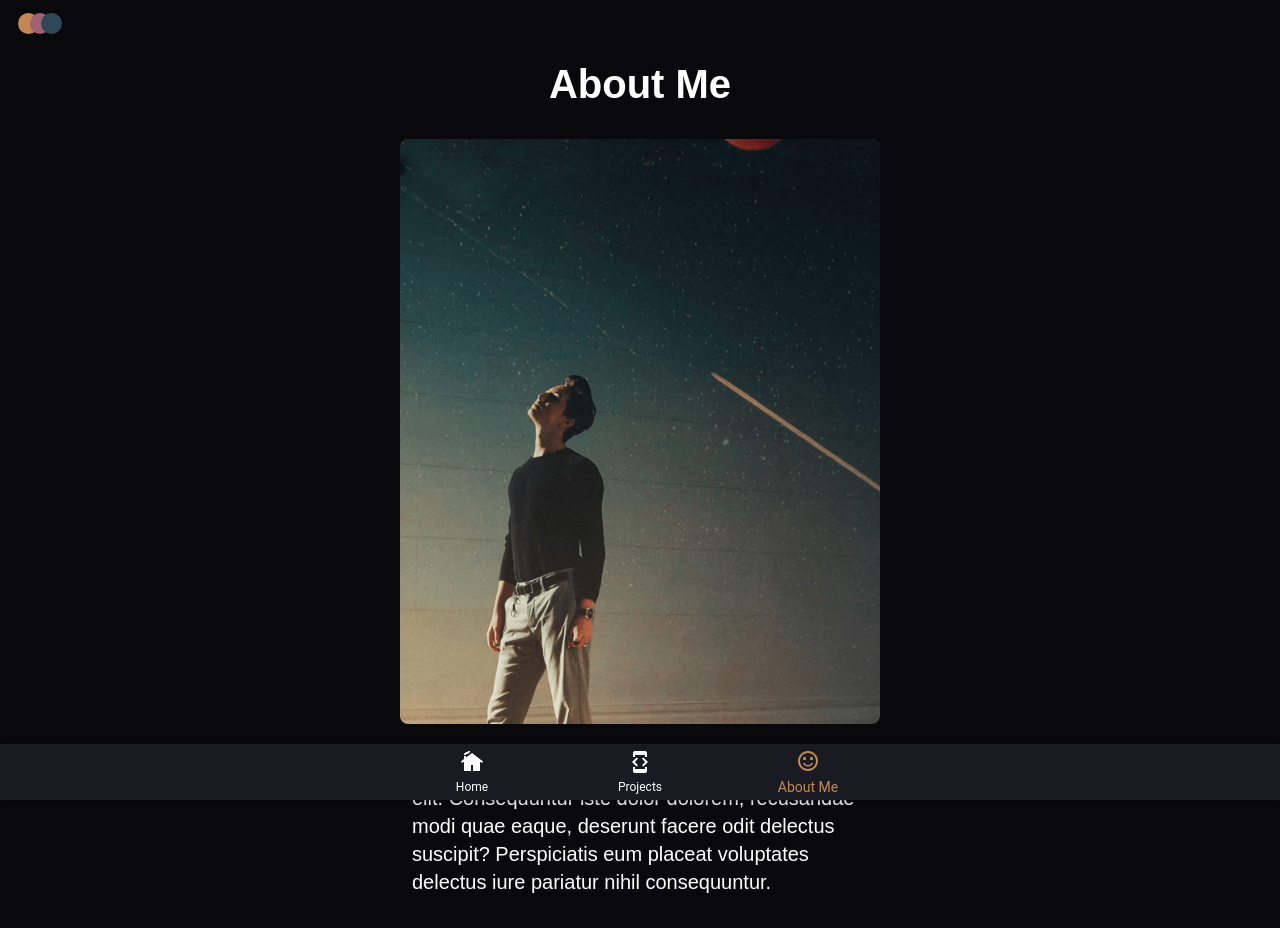
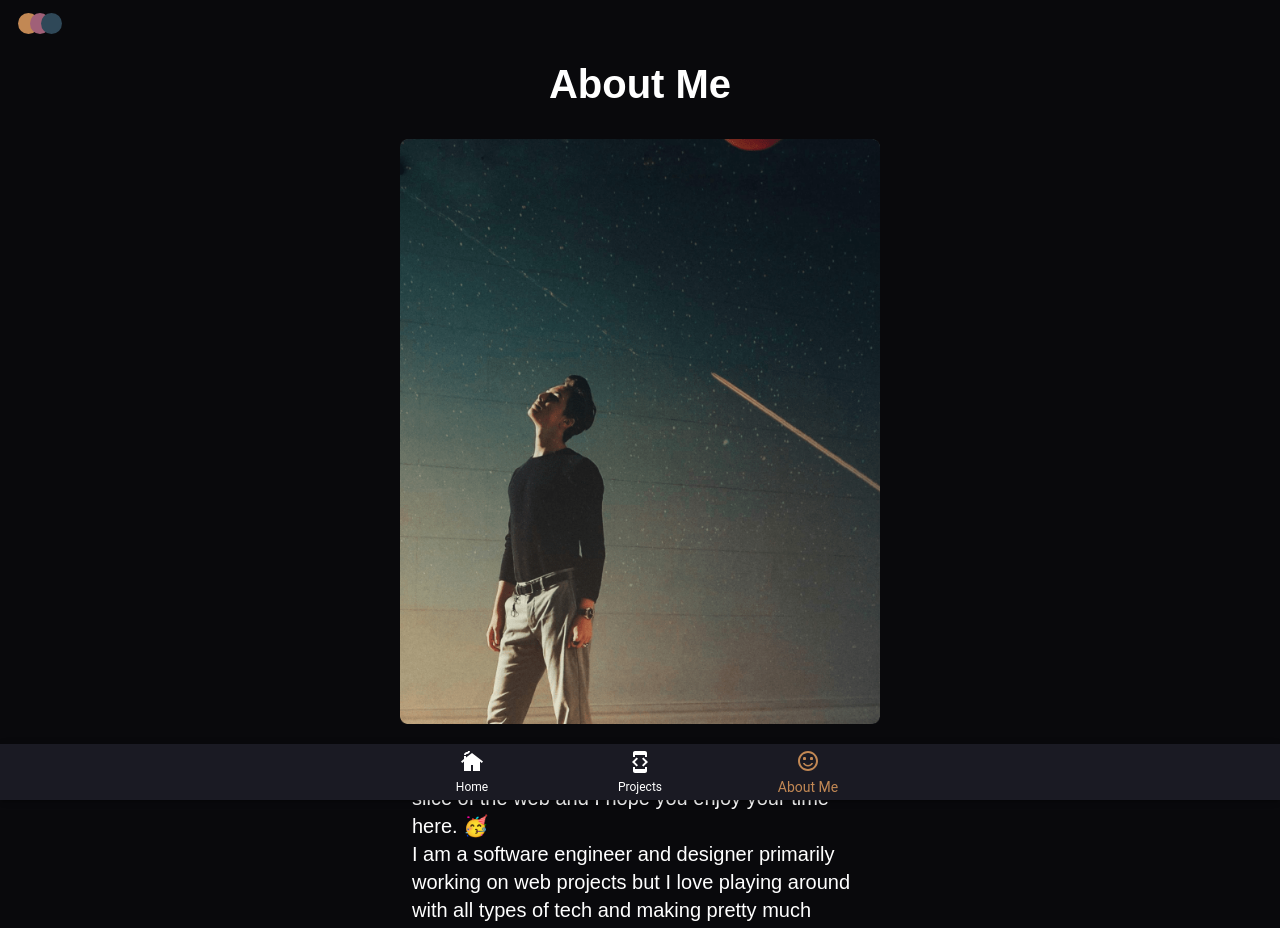
Before and after one commit to AdamDavisDeveloper/adams-portfolio, a React (Vite) app: page /about in a window 1280 px wide. Shown: the top 928 px of the page. Built offline with nearby package versions, Linux system fonts and the light colour scheme; a web font is replaced by a local one.

Commit message:
add About paragraph

```diff
--- a/src/Views/AboutMe/AboutMe.tsx
+++ b/src/Views/AboutMe/AboutMe.tsx
@@ -25,7 +25,12 @@ export default function AboutMe() {
             </header>
 
             <div id="TextBody">
-                <p>Lorem ipsum, dolor sit amet consectetur adipisicing elit. Consequuntur iste dolor dolorem, recusandae modi quae eaque, deserunt facere odit delectus suscipit? Perspiciatis eum placeat voluptates delectus iure pariatur nihil consequuntur.</p>
+                <p>
+                    🙌🏼 I'm Adam Davis. Thank you for visiting my little slice of the web and I hope you enjoy your time here. 🥳 <br />
+                    I am a software engineer and designer primarily working on web projects but I love playing around with all types of tech and making pretty much anything (I've even tried knitting!). <br />
+                    Playing music, exploring nature, learning new things about the world, and creating are my favorite things and I hope to continue doing them for a long time. <br />
+                    Detailed information about my professional experience is contained in my resume or on LinkedIn 👇🏻
+                </p>
             </div>
 
             <div id="TechnologyList">
```
